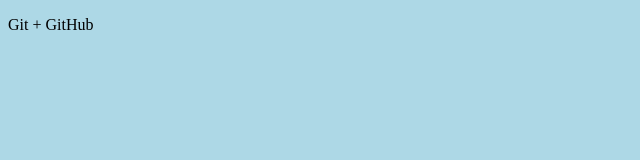
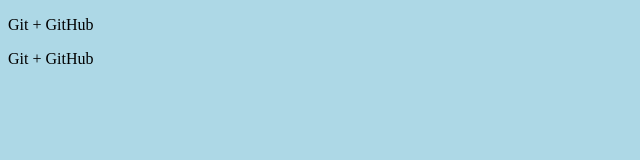
Before and after one commit to TimurYusupov/gitTest, a plain HTML site: page index.html in a window 1280 px wide. Shown: the full height of the page, 0-640 px from the left. Drawn offline with Linux system fonts and the light colour scheme.

Commit message:
commit 2

```diff
--- a/index.css
+++ b/index.css
@@ -1,3 +1,4 @@
 body {
    background-color: lightblue;
+   color: black
 }
--- a/index.html
+++ b/index.html
@@ -12,6 +12,7 @@
 <body>
 
    <p>Git + GitHub</p>
+   <p>Git + GitHub</p>
 
 </body>
 
```
